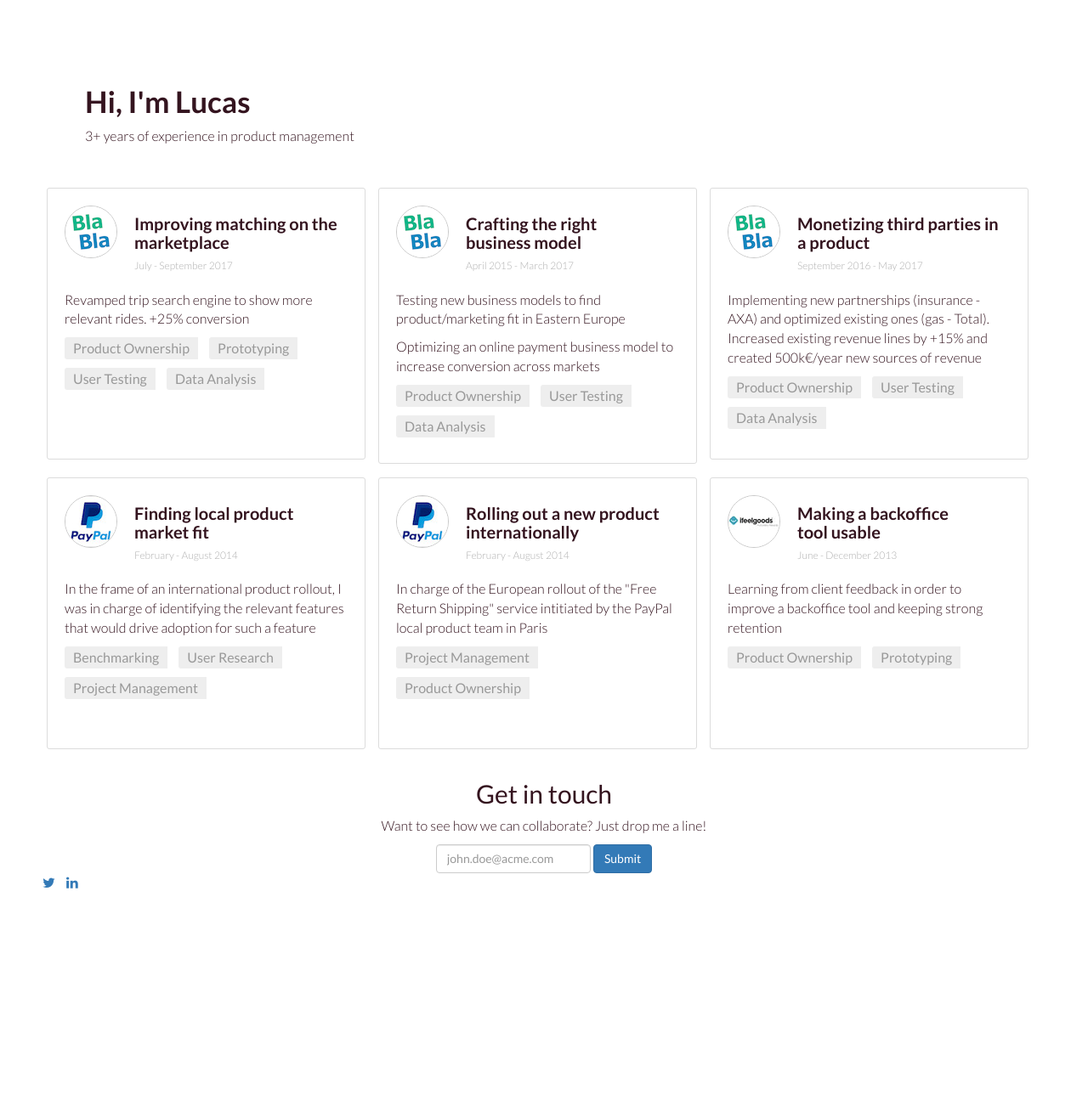
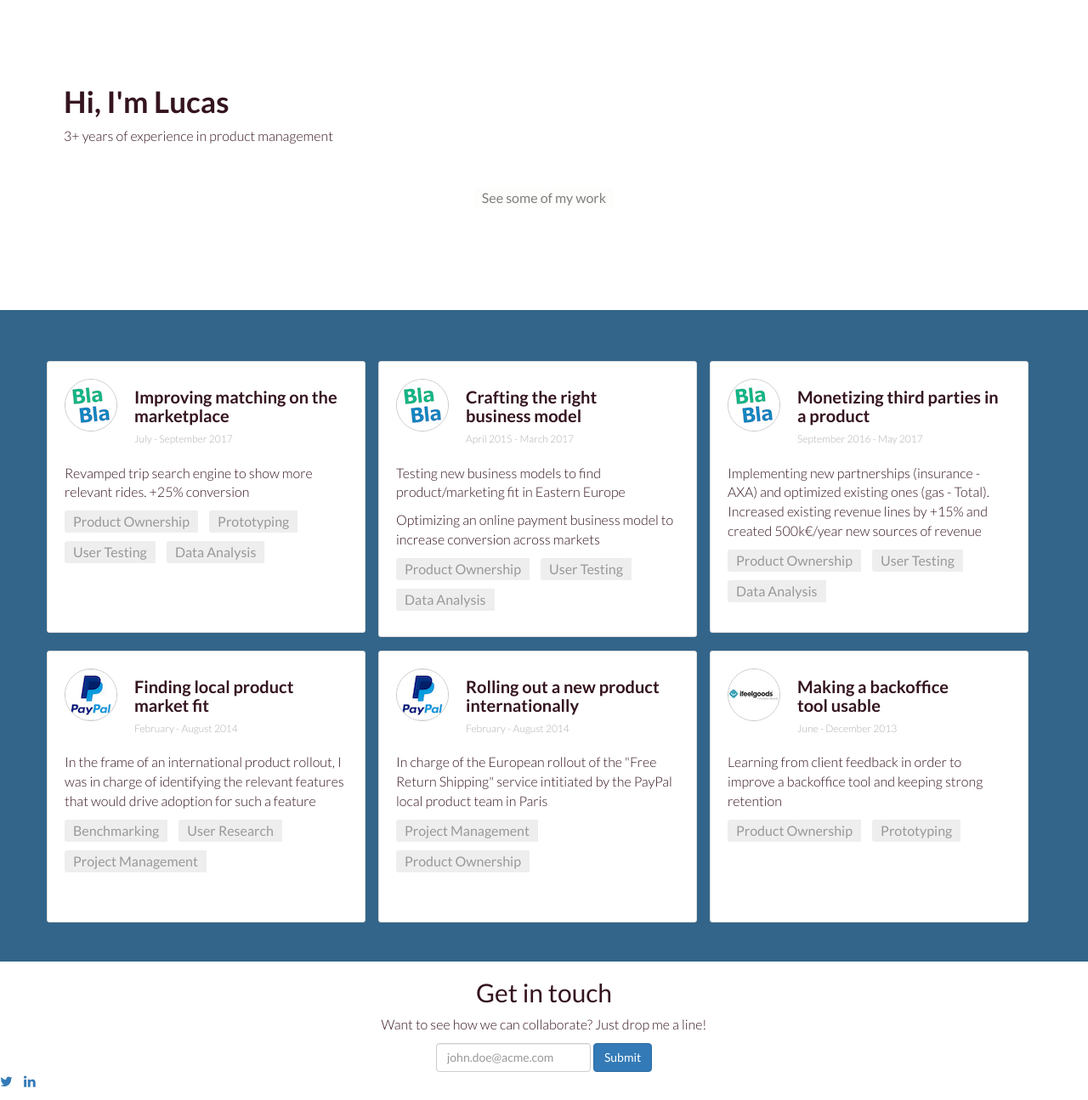
Before and after one commit to lucasdidier/personal-site, a PHP site: page / in a window 1280 px wide. Shown: the whole page at 85% size. Before the commit the page ends 1046 px from the top, so only its background shows below. Run offline with PHP 8.4, Linux system fonts and the light colour scheme; some libraries are stand-ins or nearby versions.

Commit message:
v2 of the site

```diff
--- a/index.html
+++ b/index.html
@@ -20,7 +20,13 @@
       <p>3+ years of experience in product management</p>
     </div>
 
-  <div class=container>
+    <div class="title-main text-center">
+      <hr class="hr-text" data-content="See some of my work">
+
+    </div>
+
+    <div id="experience">
+      <div class="container">
         <div class="row">
 
         <div class="col-md-4 col-xs-12">
@@ -127,6 +133,7 @@
 
         </div>
       </div>
+    </div>
 
 
       <div id="reachout" class="text-center padded">
--- a/stylesheets/experience.css
+++ b/stylesheets/experience.css
@@ -1,5 +1,11 @@
 .bg-white {
 	background-color: white;
+}
+
+#experience {
+	padding-top: 60px;
+	padding-bottom: 30px;
+	background-color: #33658A;
 }
 
 .card {
@@ -11,6 +17,7 @@
 	margin-right: 15px;
 	margin-bottom: 16px;
 	min-height: 320px;
+	background-color: white;
 
 }
 
--- a/stylesheets/home.css
+++ b/stylesheets/home.css
@@ -2,20 +2,29 @@
 
 body {
 	font-family: 'Lato', sans-serif;	color: #34141F;
-	padding-left: 50px;
-	padding-right: 50px;
+
 	margin-top: 100px;
 	font-weight: 400;
 	font-size: 16px;
 }
 
+.title-main {
+	margin-bottom: 120px;
+	color: rgb(90, 90, 90);
+}
+
 #minibio {
-	margin-left: 50px;
+	margin-left: 75px;
+	margin-top: 100px;
 }
 
 h1 {
 	font-weight: 700;
 	font-size: 35px;
+}
+
+h2 {
+	font-weight: 500;
 }
 
 h4 {
@@ -40,3 +49,37 @@ p {
 .col-xs-12 {
 	padding: 0;
 }
+
+.hr-text {
+  line-height: 1em;
+  position: relative;
+  outline: 0;
+  border: 0;
+  color: black;
+  text-align: center;
+  height: 1.5em;
+  opacity: .5;
+  &:before {
+    content: '';
+    // use the linear-gradient for the fading effect
+    // use a solid background color for a solid bar
+    background: linear-gradient(to right, transparent, #818078, transparent);
+    position: absolute;
+    left: 0;
+    top: 50%;
+    width: 100%;
+    height: 1px;
+  }
+  &:after {
+    content: attr(data-content);
+    position: relative;
+    display: inline-block;
+    color: black;
+
+    padding: 0 .5em;
+    line-height: 1.5em;
+    // this is really the only tricky part, you need to specify the background color of the container element...
+    color: #818078;
+    background-color: #fcfcfa;
+  }
+}
```
Lines whose indentation alone changed are shown as unchanged.
